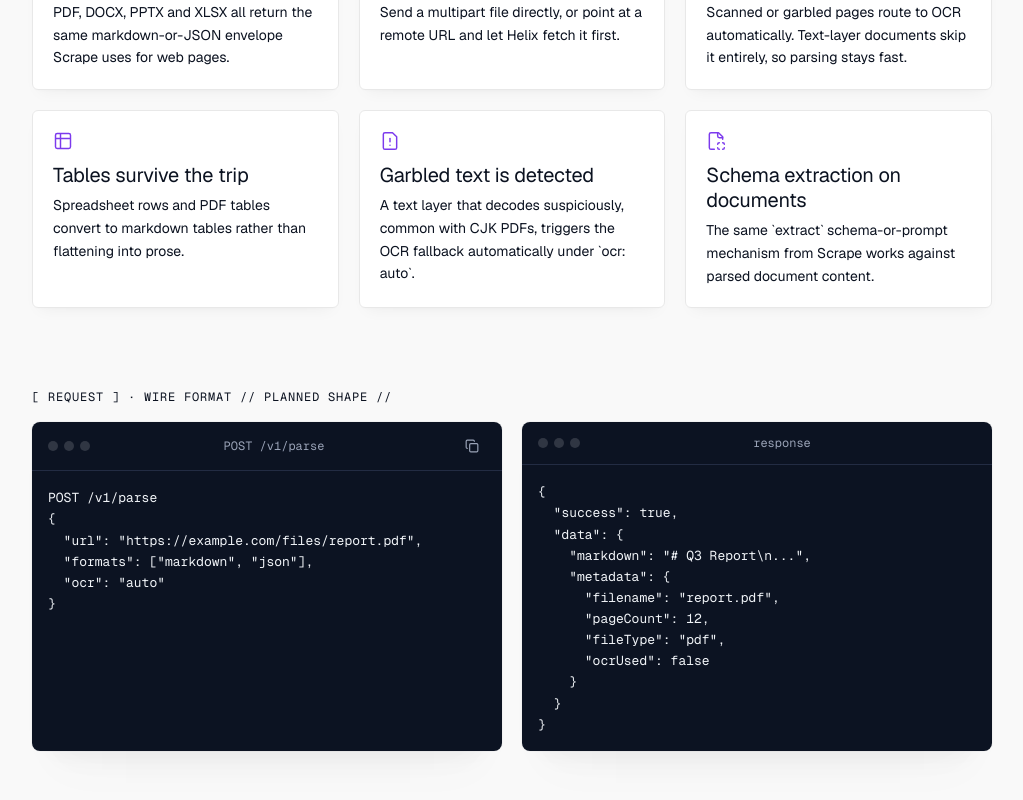
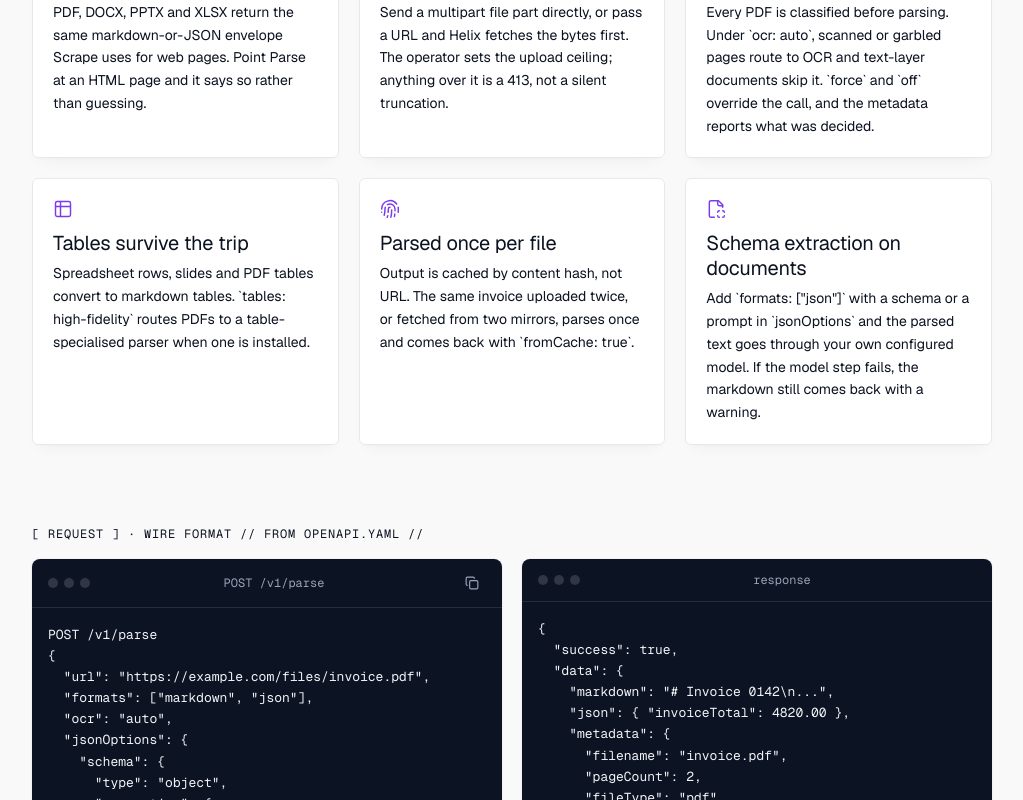
Before and after one commit to harryx2011-boop/Helix, a Next.js app in the folder apps/dashboard/: page /parse in a window 1280 px wide. Shown: the part 1020-1820 px from the top of the page, without its empty margins (128-1151 px from the left). Built offline with nearby package versions, Linux system fonts and the light colour scheme; no server answers.

Commit message:
Dashboard: Parse goes live — page from the shipped contract, playground form with schema/prompt, docs and SKILL sections

```diff
--- a/apps/dashboard/app/(marketing)/parse/page.tsx
+++ b/apps/dashboard/app/(marketing)/parse/page.tsx
@@ -1,5 +1,5 @@
 import type { Metadata } from 'next';
-import { FileScan, ScanEye, Table2, FileStack, UploadCloud, FileWarning } from 'lucide-react';
+import { FileScan, ScanEye, Table2, FileStack, UploadCloud, Fingerprint } from 'lucide-react';
 import { CapabilityPage } from '@/components/marketing/pages/capability-page';
 
 export const metadata: Metadata = {
@@ -9,20 +9,42 @@ export const metadata: Metadata = {
 
 const REQUEST = `POST /v1/parse
 {
-  "url": "https://example.com/files/report.pdf",
+  "url": "https://example.com/files/invoice.pdf",
   "formats": ["markdown", "json"],
-  "ocr": "auto"
-}`;
+  "ocr": "auto",
+  "jsonOptions": {
+    "schema": {
+      "type": "object",
+      "properties": {
+        "invoiceTotal": { "type": "number" }
+      }
+    }
+  }
+}
+
+# or upload directly
+curl -F file=@invoice.pdf -F ocr=auto \\
+     -F formats=markdown,json \\
+     -F 'jsonOptions={"prompt":"the invoice total"}' \\
+     /v1/parse`;
 
 const RESPONSE = `{
   "success": true,
   "data": {
-    "markdown": "# Q3 Report\\n...",
+    "markdown": "# Invoice 0142\\n...",
+    "json": { "invoiceTotal": 4820.00 },
     "metadata": {
-      "filename": "report.pdf",
-      "pageCount": 12,
+      "filename": "invoice.pdf",
+      "pageCount": 2,
       "fileType": "pdf",
-      "ocrUsed": false
+      "ocrUsed": false,
+      "needsOcr": false,
+      "suspectedGarbledText": false,
+      "parser": "pypdfium2",
+      "sizeBytes": 48211,
+      "contentHash": "9f2c…",
+      "sourceUrl": "https://example.com/files/invoice.pdf",
+      "fromCache": false
     }
   }
 }`;
@@ -50,12 +72,12 @@ export default function ParsePage() {
 }`,
       }}
       features={[
-        { icon: FileStack, title: 'Four formats, one contract', body: 'PDF, DOCX, PPTX and XLSX all return the same markdown-or-JSON envelope Scrape uses for web pages.' },
-        { icon: UploadCloud, title: 'Upload or URL', body: 'Send a multipart file directly, or point at a remote URL and let Helix fetch it first.' },
-        { icon: ScanEye, title: 'OCR only when needed', body: 'Scanned or garbled pages route to OCR automatically. Text-layer documents skip it entirely, so parsing stays fast.' },
-        { icon: Table2, title: 'Tables survive the trip', body: 'Spreadsheet rows and PDF tables convert to markdown tables rather than flattening into prose.' },
-        { icon: FileWarning, title: 'Garbled text is detected', body: 'A text layer that decodes suspiciously, common with CJK PDFs, triggers the OCR fallback automatically under `ocr: auto`.' },
-        { icon: FileScan, title: 'Schema extraction on documents', body: 'The same `extract` schema-or-prompt mechanism from Scrape works against parsed document content.' },
+        { icon: FileStack, title: 'Four formats, one contract', body: 'PDF, DOCX, PPTX and XLSX return the same markdown-or-JSON envelope Scrape uses for web pages. Point Parse at an HTML page and it says so rather than guessing.' },
+        { icon: UploadCloud, title: 'Upload or URL', body: 'Send a multipart file part directly, or pass a URL and Helix fetches the bytes first. The operator sets the upload ceiling; anything over it is a 413, not a silent truncation.' },
+        { icon: ScanEye, title: 'OCR only when needed', body: 'Every PDF is classified before parsing. Under `ocr: auto`, scanned or garbled pages route to OCR and text-layer documents skip it. `force` and `off` override the call, and the metadata reports what was decided.' },
+        { icon: Table2, title: 'Tables survive the trip', body: 'Spreadsheet rows, slides and PDF tables convert to markdown tables. `tables: high-fidelity` routes PDFs to a table-specialised parser when one is installed.' },
+        { icon: Fingerprint, title: 'Parsed once per file', body: 'Output is cached by content hash, not URL. The same invoice uploaded twice, or fetched from two mirrors, parses once and comes back with `fromCache: true`.' },
+        { icon: FileScan, title: 'Schema extraction on documents', body: 'Add `formats: ["json"]` with a schema or a prompt in `jsonOptions` and the parsed text goes through your own configured model. If the model step fails, the markdown still comes back with a warning.' },
       ]}
       request={REQUEST}
       response={RESPONSE}
--- a/apps/dashboard/components/playground/forms/parse-form.tsx
+++ b/apps/dashboard/components/playground/forms/parse-form.tsx
@@ -2,7 +2,7 @@
 
 import * as React from 'react';
 import { Upload } from 'lucide-react';
-import type { ParseRequest } from '@/lib/api';
+import type { ParseJsonOptions, ParseRequest } from '@/lib/api';
 import { Input } from '@/components/ui/input';
 import { Label } from '@/components/ui/label';
 import { Checkbox } from '@/components/ui/checkbox';
@@ -11,10 +11,17 @@ import { Button } from '@/components/ui/button';
 import { FormFooter } from './form-footer';
 
 const OCR_OPTIONS: { value: NonNullable<ParseRequest['ocr']>; label: string }[] = [
-  { value: 'auto', label: 'Auto (only when text layer is missing)' },
+  { value: 'auto', label: 'Auto (only when the text layer is missing)' },
   { value: 'force', label: 'Force OCR' },
   { value: 'off', label: 'Off' },
 ];
+
+const TABLE_OPTIONS: { value: NonNullable<ParseRequest['tables']>; label: string }[] = [
+  { value: 'auto', label: 'Auto' },
+  { value: 'high-fidelity', label: 'High fidelity (table-specialised parser)' },
+];
+
+const ACCEPT = '.pdf,.docx,.pptx,.xlsx,.png,.jpg,.jpeg';
 
 interface ParseFormProps {
   onSubmit: (request: ParseRequest | FormData) => void;
@@ -22,29 +29,63 @@ interface ParseFormProps {
   loading: boolean;
 }
 
+/** A JSON object becomes a schema; anything else is a prompt. */
+function jsonOptionsFrom(instruction: string): ParseJsonOptions | undefined {
+  const trimmed = instruction.trim();
+  if (!trimmed) return undefined;
+  if (trimmed.startsWith('{')) {
+    try {
+      const parsed = JSON.parse(trimmed) as unknown;
+      if (parsed && typeof parsed === 'object' && !Array.isArray(parsed)) {
+        return { schema: parsed as Record<string, unknown> };
+      }
+    } catch {
+      // Not valid JSON: treat it as a prompt.
+    }
+  }
+  return { prompt: trimmed };
+}
+
 export function ParseForm({ onSubmit, onGetCode, loading }: ParseFormProps) {
   const [url, setUrl] = React.useState('');
   const [file, setFile] = React.useState<File | null>(null);
   const [ocr, setOcr] = React.useState<NonNullable<ParseRequest['ocr']>>('auto');
+  const [tables, setTables] = React.useState<NonNullable<ParseRequest['tables']>>('auto');
+  const [maxPages, setMaxPages] = React.useState('');
   const [includeJson, setIncludeJson] = React.useState(false);
+  const [instruction, setInstruction] = React.useState('');
   const fileInputRef = React.useRef<HTMLInputElement>(null);
 
-  const canSubmit = url.trim().length > 0 || file !== null;
+  const jsonOptions = includeJson ? jsonOptionsFrom(instruction) : undefined;
+  const jsonReady = !includeJson || jsonOptions !== undefined;
+  const canSubmit = (url.trim().length > 0 || file !== null) && jsonReady;
 
   const buildJsonBody = React.useCallback((): ParseRequest => {
-    const formats: ParseRequest['formats'] = includeJson ? ['markdown', 'json'] : ['markdown'];
-    return { url: url.trim(), formats, ocr };
-  }, [url, ocr, includeJson]);
+    const body: ParseRequest = {
+      url: url.trim(),
+      formats: includeJson ? ['markdown', 'json'] : ['markdown'],
+      ocr,
+    };
+    if (tables !== 'auto') body.tables = tables;
+    const pages = Number.parseInt(maxPages, 10);
+    if (Number.isFinite(pages) && pages > 0) body.maxPages = pages;
+    if (jsonOptions) body.jsonOptions = jsonOptions;
+    return body;
+  }, [url, ocr, tables, maxPages, includeJson, jsonOptions]);
 
   const handleSubmit = (event: React.FormEvent) => {
     event.preventDefault();
     if (!canSubmit || loading) return;
 
     if (file) {
+      const body = buildJsonBody();
       const formData = new FormData();
       formData.set('file', file);
       formData.set('ocr', ocr);
-      formData.set('formats', includeJson ? 'markdown,json' : 'markdown');
+      formData.set('formats', (body.formats ?? ['markdown']).join(','));
+      if (body.tables) formData.set('tables', body.tables);
+      if (body.maxPages) formData.set('maxPages', String(body.maxPages));
+      if (body.jsonOptions) formData.set('jsonOptions', JSON.stringify(body.jsonOptions));
       onSubmit(formData);
       return;
     }
@@ -70,7 +111,7 @@ export function ParseForm({ onSubmit, onGetCode, loading }: ParseFormProps) {
 
       <div className="flex items-center gap-2">
         <div className="h-px flex-1 bg-border" />
-        <span className="text-xs font-mono uppercase tracking-wide text-muted-foreground">or</span>
+        <span className="font-mono text-xs uppercase tracking-wide text-muted-foreground">or</span>
         <div className="h-px flex-1 bg-border" />
       </div>
 
@@ -80,7 +121,7 @@ export function ParseForm({ onSubmit, onGetCode, loading }: ParseFormProps) {
           ref={fileInputRef}
           id="parse-file"
           type="file"
-          accept=".pdf,.docx,.pptx,.xlsx,.png,.jpg,.jpeg"
+          accept={ACCEPT}
           className="hidden"
           onChange={(event) => {
             const selected = event.target.files?.[0] ?? null;
@@ -88,12 +129,29 @@ export function ParseForm({ onSubmit, onGetCode, loading }: ParseFormProps) {
             if (selected) setUrl('');
           }}
         />
+        <div className="flex items-center gap-2">
           <Button type="button" variant="outline" size="sm" className="w-fit gap-1.5" onClick={() => fileInputRef.current?.click()}>
             <Upload className="h-3.5 w-3.5" />
             {file ? file.name : 'Choose file'}
           </Button>
+          {file && (
+            <Button
+              type="button"
+              variant="ghost"
+              size="sm"
+              onClick={() => {
+                setFile(null);
+                if (fileInputRef.current) fileInputRef.current.value = '';
+              }}
+            >
+              Clear
+            </Button>
+          )}
+        </div>
+        <p className="text-xs text-muted-foreground">PDF, DOCX, PPTX, XLSX. Sent as a multipart request.</p>
       </div>
 
+      <div className="grid grid-cols-1 gap-4 sm:grid-cols-2">
         <div className="flex flex-col gap-1.5">
           <Label htmlFor="parse-ocr">OCR</Label>
           <Select value={ocr} onValueChange={(value) => setOcr(value as NonNullable<ParseRequest['ocr']>)}>
@@ -110,12 +168,60 @@ export function ParseForm({ onSubmit, onGetCode, loading }: ParseFormProps) {
           </Select>
         </div>
 
+        <div className="flex flex-col gap-1.5">
+          <Label htmlFor="parse-max-pages">Max pages</Label>
+          <Input
+            id="parse-max-pages"
+            type="number"
+            inputMode="numeric"
+            min={1}
+            placeholder="all"
+            value={maxPages}
+            onChange={(event) => setMaxPages(event.target.value)}
+          />
+        </div>
+      </div>
+
+      <div className="flex flex-col gap-1.5">
+        <Label htmlFor="parse-tables">Tables</Label>
+        <Select value={tables} onValueChange={(value) => setTables(value as NonNullable<ParseRequest['tables']>)}>
+          <SelectTrigger id="parse-tables">
+            <SelectValue />
+          </SelectTrigger>
+          <SelectContent>
+            {TABLE_OPTIONS.map((option) => (
+              <SelectItem key={option.value} value={option.value}>
+                {option.label}
+              </SelectItem>
+            ))}
+          </SelectContent>
+        </Select>
+      </div>
+
       <div className="flex items-center gap-2">
         <Checkbox id="parse-json" checked={includeJson} onCheckedChange={(checked) => setIncludeJson(checked === true)} />
         <Label htmlFor="parse-json" className="text-sm font-normal">
           Also extract structured JSON
         </Label>
       </div>
+
+      {includeJson && (
+        <div className="flex flex-col gap-1.5">
+          <Label htmlFor="parse-instruction">Schema or prompt</Label>
+          <textarea
+            id="parse-instruction"
+            rows={5}
+            spellCheck={false}
+            placeholder={'{"type":"object","properties":{"invoiceTotal":{"type":"number"}}}\nor: the invoice total and due date'}
+            value={instruction}
+            onChange={(event) => setInstruction(event.target.value)}
+            className="flex w-full rounded-md border border-input bg-transparent px-3 py-2 font-mono text-xs shadow-sm transition-colors placeholder:text-muted-foreground focus-visible:outline-none focus-visible:ring-2 focus-visible:ring-ring focus-visible:ring-offset-2 focus-visible:ring-offset-background"
+          />
+          <p className="text-xs text-muted-foreground">
+            A JSON object is sent as <code className="font-mono">jsonOptions.schema</code>; plain text as <code className="font-mono">jsonOptions.prompt</code>. Resolved by the model configured on the server.
+          </p>
+        </div>
+      )}
 
       <FormFooter
         loading={loading}
--- a/apps/dashboard/lib/api.ts
+++ b/apps/dashboard/lib/api.ts
@@ -205,7 +205,7 @@ export interface Job {
 export interface ParseJsonOptions {
   schema?: Record<string, unknown>;
   prompt?: string;
-  provider?: string;
+  /** Overrides the server's default model. The provider is fixed per instance (HELIX_LLM_PROVIDER). */
   model?: string;
 }
 
@@ -213,25 +213,40 @@ export interface ParseRequest {
   url?: string;
   formats?: ('markdown' | 'json')[];
   ocr?: 'auto' | 'force' | 'off';
+  maxPages?: number;
+  tables?: 'auto' | 'high-fidelity';
+  /** Remote fetch budget in ms; `url` path only. */
+  timeout?: number;
   jsonOptions?: ParseJsonOptions;
 }
 
 export interface ParseMetadata {
   filename?: string;
-  pageCount?: number;
-  fileType?: 'pdf' | 'docx' | 'pptx' | 'xlsx' | 'png' | 'jpg';
-  ocrUsed?: boolean;
+  pageCount: number;
+  fileType: 'pdf' | 'docx' | 'pptx' | 'xlsx' | 'png' | 'jpg';
+  ocrUsed: boolean;
+  needsOcr: boolean;
+  suspectedGarbledText: boolean;
+  parser: string;
+  sizeBytes: number;
+  contentHash: string;
+  sourceUrl?: string;
+  fetchedAt: string;
+  timingMs: number;
+  fromCache: boolean;
 }
 
 export interface ParseData {
   markdown?: string;
   json?: Record<string, unknown>;
-  metadata?: ParseMetadata;
+  usage?: { tokens?: { input?: number; output?: number }; model?: string };
+  metadata: ParseMetadata;
 }
 
 export interface ParseResponseSuccess {
   success: true;
   data: ParseData;
+  warnings?: string[];
 }
 
 export interface ParseResponseFailure {
--- a/apps/dashboard/lib/catalog.ts
+++ b/apps/dashboard/lib/catalog.ts
@@ -34,7 +34,7 @@ export interface EndpointDef {
 
 export const ENDPOINTS: readonly EndpointDef[] = [
   { id: 'scrape', name: 'Scrape', productName: 'Web Scraping API', sidebarLabel: 'Scrape a web page', tagline: 'One URL in, clean markdown, JSON or a screenshot out. Documents return the same envelope as pages.', method: 'POST', path: '/v1/scrape', route: '/scrape', group: 'EXTRACT', status: 'live', icon: FileText, product: true, async: false },
-  { id: 'parse', name: 'Parse', productName: 'Document Parsing API', sidebarLabel: 'Parse a file', tagline: 'PDF, DOCX, PPTX and XLSX by upload or URL. OCR only when the text layer is missing.', method: 'POST', path: '/v1/parse', route: '/parse', group: 'EXTRACT', status: 'coming', icon: FileScan, product: true, async: false },
+  { id: 'parse', name: 'Parse', productName: 'Document Parsing API', sidebarLabel: 'Parse a file', tagline: 'PDF, DOCX, PPTX and XLSX by upload or URL. OCR only when the text layer is missing.', method: 'POST', path: '/v1/parse', route: '/parse', group: 'EXTRACT', status: 'live', icon: FileScan, product: true, async: false },
   { id: 'search', name: 'Search', productName: 'Web Search API', sidebarLabel: 'Search the web', tagline: 'Search the web and read every result in the same call. Bring your own search backend.', method: 'POST', path: '/v1/search', route: '/search', group: 'DISCOVER', status: 'live', icon: Search, product: true, async: false },
   { id: 'map', name: 'Map', productName: 'Site Map', sidebarLabel: 'Map a site', tagline: "List a site's URLs without reading them.", method: 'POST', path: '/v1/map', route: '/crawl', group: 'DISCOVER', status: 'live', icon: MapIcon, product: false, async: false },
   { id: 'crawl', name: 'Crawl', productName: 'Web Crawling API', sidebarLabel: 'Crawl entire website', tagline: 'Discover and read a whole site. Robots-aware, adaptive politeness, and an estimate before it runs.', method: 'POST', path: '/v1/crawl', route: '/crawl', group: 'CRAWL', status: 'live', icon: Network, product: true, async: true },
--- a/apps/dashboard/lib/skill.ts
+++ b/apps/dashboard/lib/skill.ts
@@ -110,7 +110,7 @@ function reachWhen(endpoint: EndpointDef): string {
     case 'scrape':
       return 'you have one specific URL and need its content as markdown, JSON, or a screenshot.';
     case 'parse':
-      return 'the source is a document file (PDF, DOCX, PPTX, XLSX) rather than a web page.';
+      return 'the source is a document file (PDF, DOCX, PPTX, XLSX) rather than a web page — upload it as a multipart `file` part, or pass a `url` that serves the file. Add `formats: ["json"]` with `jsonOptions.schema` or `jsonOptions.prompt` for structured fields; leave `ocr` on `auto` unless you know the scan needs forcing.';
     case 'search':
       return "you don't have a URL yet and need to find and read relevant pages in one call.";
     case 'crawl':
@@ -129,7 +129,7 @@ function reachNotWhen(endpoint: EndpointDef): string {
     case 'scrape':
       return "the source is a document file (use Parse) or you don't have the URL yet (use Search).";
     case 'parse':
-      return "the source is a live web page (use Scrape) — Parse is for uploaded or linked files.";
+      return 'the source is a live web page (use Scrape; Parse answers `unsupported_type` for HTML) or the file is larger than the instance upload ceiling (HTTP 413).';
     case 'search':
       return 'you already know the exact URL (use Scrape directly instead of searching for it).';
     case 'crawl':
@@ -146,8 +146,9 @@ function reachNotWhen(endpoint: EndpointDef): string {
 function exampleDataShape(id: EndpointDef['id']): Record<string, unknown> {
   switch (id) {
     case 'scrape':
+      return { markdown: '...', metadata: { title: '...', statusCode: 200 } };
     case 'parse':
-      return { markdown: '...', metadata: { title: '...', statusCode: 200 } };
+      return { markdown: '...', json: {}, metadata: { filename: '...', pageCount: 0, fileType: 'pdf', ocrUsed: false, fromCache: false } };
     case 'search':
       return { results: [{ url: '...', title: '...', markdown: '...' }] };
     case 'map':
```
Also changed, not shown: apps/dashboard/components/playground/results.tsx (+28 -0 lines), apps/dashboard/lib/docs-content.ts (+4 -4 lines). Lines whose indentation alone changed are shown as unchanged.
